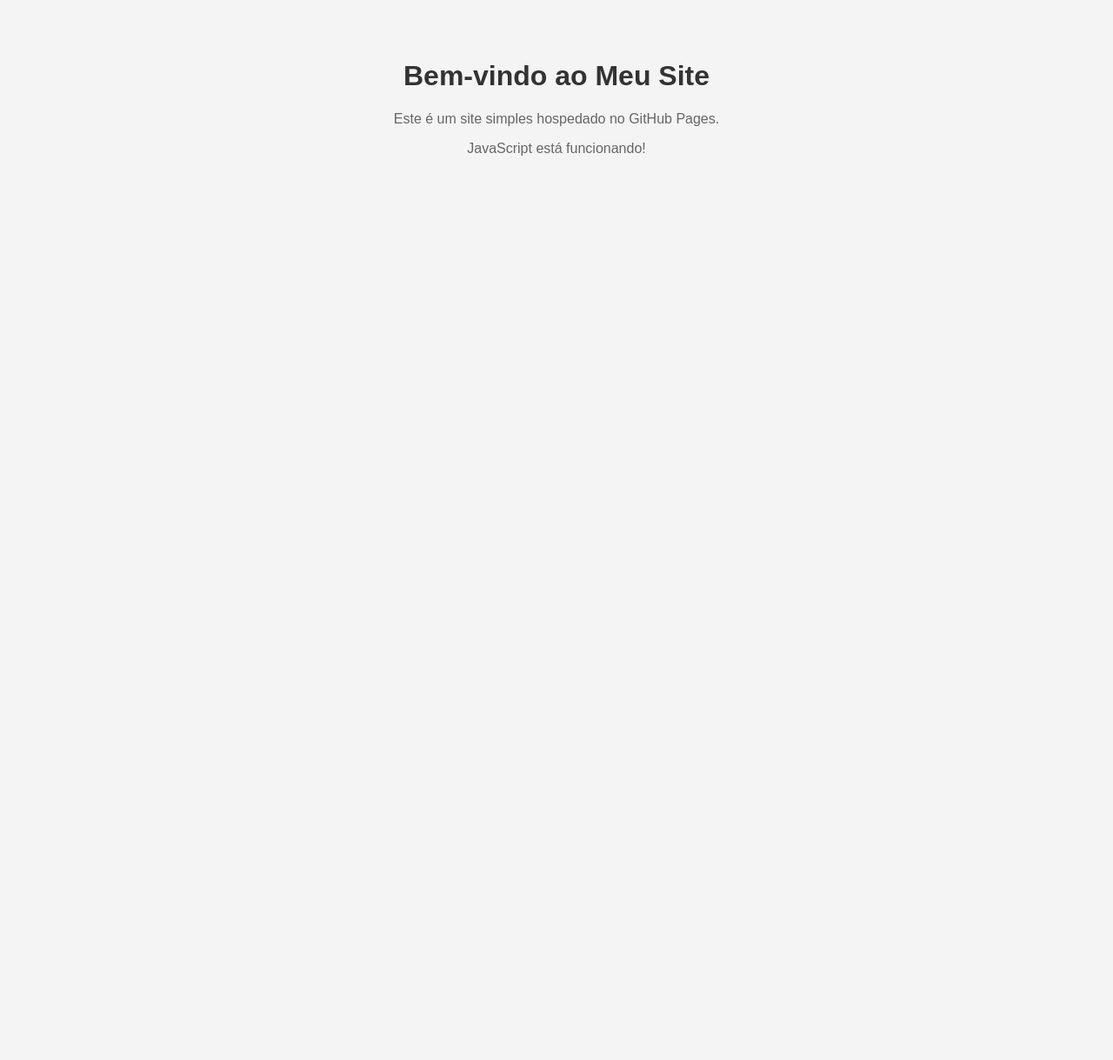
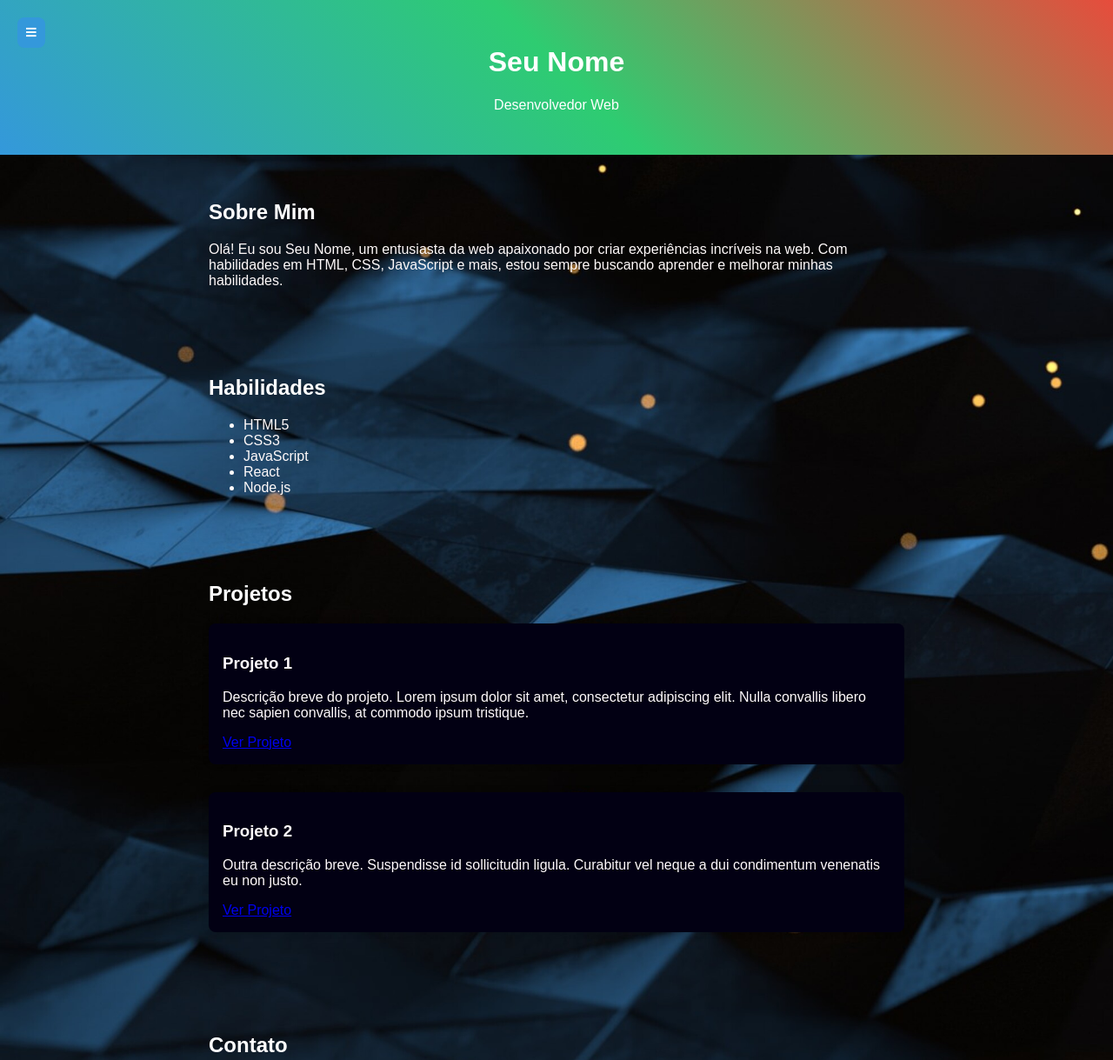
Before and after one commit to Gigio42/Gigio42.github.io, a plain HTML site: page index.html in a window 1280 px wide. Shown: the top 1219 px of the page at 87% size. Before the commit the page ends 800 px from the top, so only its background shows below. Drawn offline with Linux system fonts and the light colour scheme.

Commit message:
Add wallpaper, hex colors etc

```diff
--- /dev/null
+++ b/index.css
@@ -0,0 +1,68 @@
+body {
+    margin: 0;
+    padding: 0;
+    background: url('cswpp4.jpg');
+    background-size: cover;
+    color: #ffffff;
+    font-family: Arial, sans-serif;
+}
+header {
+    background: rgb(52,152,219);
+    background: linear-gradient(45deg, rgba(52,152,219,1) 0%, rgba(46,204,113,1) 51%, rgba(231,76,60,1) 100%);
+    color: white;
+    text-align: center;
+    padding: 2em 0;
+}
+main {
+    display: flex;
+    flex-direction: column;
+    align-items: center;
+}
+section {
+    color: #fffafa;
+    padding: 2em;
+    width: 80%;
+    max-width: 800px;
+    margin: 0 auto;
+}
+h2 {
+    color: #ffffff;
+}
+
+
+.project {
+    margin-bottom: 2em;
+    padding: 1em;
+    background-color: rgb(2, 0, 19);
+    border-radius: 8px;
+    box-shadow: 0 0 10px rgba(0, 0, 0, 0.1);
+}
+footer {
+    text-align: center;
+    padding: 1em;
+    background-color: #333;
+    color: rgb(255, 255, 255);
+}
+#sidebar {
+    display: none;
+    position: fixed;
+    top: 0;
+    left: 0;
+    width: 200px;
+    height: 100%;
+    background-color: #f2f2f2;
+    padding: 20px;
+    box-shadow: 0 0 10px rgba(0, 0, 0, 0.1);
+}
+
+#openSidebar {
+    position: fixed;
+    top: 20px;
+    left: 20px;
+    padding: 10px;
+    background-color: #3498db;
+    color: #fff;
+    border: none;
+    border-radius: 8px;
+    cursor: pointer;
+}
--- a/index.html
+++ b/index.html
@@ -3,29 +3,71 @@
 <head>
     <meta charset="UTF-8">
     <meta name="viewport" content="width=device-width, initial-scale=1.0">
-    <title>Meu Site</title>
-    <style>
-        body {
-            font-family: Arial, sans-serif;
-            text-align: center;
-            padding: 40px;
-            background-color: #f4f4f4;
-        }
-        h1 {
-            color: #333;
-        }
-        p {
-            color: #666;
-        }
-    </style>
+    <title>Seu Nome - Portfólio</title>
+    <link rel="stylesheet" href="https://cdnjs.cloudflare.com/ajax/libs/font-awesome/5.15.3/css/all.min.css">
+    <link rel="stylesheet" href="index.css">
 </head>
 <body>
-    <h1>Bem-vindo ao Meu Site</h1>
-    <p>Este é um site simples hospedado no GitHub Pages.</p>
+    <header>
+        <h1>Seu Nome</h1>
+        <p>Desenvolvedor Web</p>
+    </header>
 
-    <script>
-        // Exemplo de JavaScript
-        document.write("<p>JavaScript está funcionando!</p>");
-    </script>
+    <button id="openSidebar">
+        <i class="fas fa-bars"></i>
+    </button>
+
+    <div id="sidebar">
+        <button id="option1" class="project">
+            Projetos
+        </button>
+    </div>
+
+    <script src="script.js"></script>
+
+    <main>
+        <section id="about">
+            <h2>Sobre Mim</h2>
+            <p>Olá! Eu sou Seu Nome, um entusiasta da web apaixonado por criar experiências incríveis na web. Com habilidades em HTML, CSS, JavaScript e mais, estou sempre buscando aprender e melhorar minhas habilidades.</p>
+        </section>
+
+        <section id="skills">
+            <h2>Habilidades</h2>
+            <ul>
+                <li>HTML5</li>
+                <li>CSS3</li>
+                <li>JavaScript</li>
+                <li>React</li>
+                <li>Node.js</li>
+                <!-- Adicione mais habilidades conforme necessário -->
+            </ul>
+        </section>
+
+        <section id="projects">
+            <h2>Projetos</h2>
+            <div class="project">
+                <h3>Projeto 1</h3>
+                <p>Descrição breve do projeto. Lorem ipsum dolor sit amet, consectetur adipiscing elit. Nulla convallis libero nec sapien convallis, at commodo ipsum tristique.</p>
+                <a href="#">Ver Projeto</a>
+            </div>
+            <div class="project">
+                <h3>Projeto 2</h3>
+                <p>Outra descrição breve. Suspendisse id sollicitudin ligula. Curabitur vel neque a dui condimentum venenatis eu non justo.</p>
+                <a href="#">Ver Projeto</a>
+            </div>
+            <!-- Adicione mais projetos conforme necessário -->
+        </section>
+
+        <section id="contact">
+            <h2>Contato</h2>
+            <p>Se você deseja entrar em contato comigo para oportunidades de colaboração ou para simplesmente bater um papo, sinta-se à vontade para me enviar um e-mail em <a href="mailto:seuemail@example.com">seuemail@example.com</a>.</p>
+        </section>
+    </main>
+
+    <footer>
+        <p>&copy; 2024 Seu Nome. Todos os direitos reservados.</p>
+    </footer>
+
+    <script src="index.js"></script>
 </body>
 </html>
--- /dev/null
+++ b/index.js
@@ -0,0 +1,13 @@
+document.getElementById('openSidebar').addEventListener('click', function(event) {
+    event.stopPropagation(); // Evita que o clique no botão propague para o documento
+    document.getElementById('sidebar').style.display = 'block';
+
+    // Adiciona um ouvinte de eventos ao documento para fechar a aba lateral ao clicar fora dela
+    document.addEventListener('click', closeSidebar);
+});
+
+function closeSidebar() {
+    document.getElementById('sidebar').style.display = 'none';
+    // Remove o ouvinte de eventos após fechar a aba lateral
+    document.removeEventListener('click', closeSidebar);
+}
```
Also changed, not shown: cswpp.jpg (added), cswpp1.jpg (added), cswpp2.bmp (added), cswpp3.jpg (added), cswpp4.jpg (added), 1 other file.
